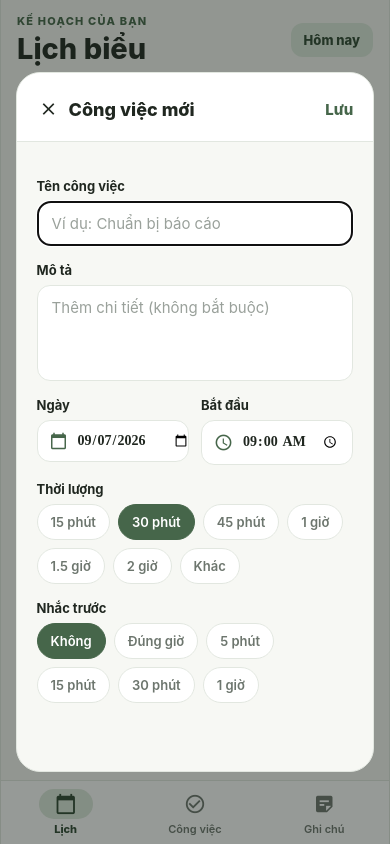
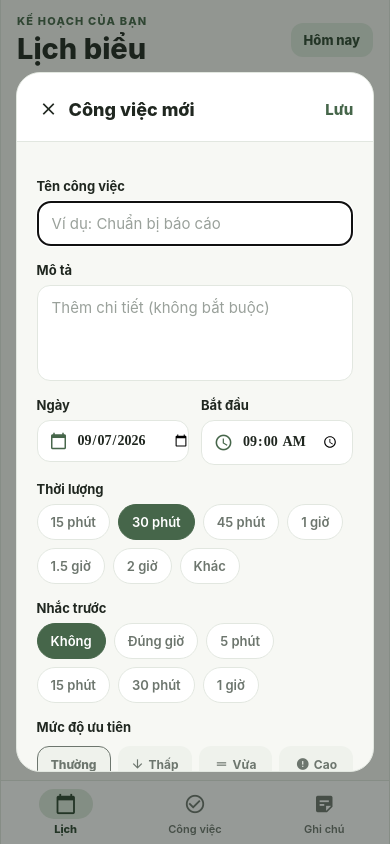
Before and after one commit to nhatduy8866/Planly, a React Native app: screen / in a window 390 px wide. Both pictures are taken after a click on the button "Thêm công việc". Built offline with nearby package versions, Linux system fonts and the light colour scheme.

Commit message:
feat: implement task priority with visual warning styles, form selector and sorting

```diff
--- a/src/components/TaskCard.tsx
+++ b/src/components/TaskCard.tsx
@@ -2,7 +2,7 @@ import { MaterialIcons } from '@expo/vector-icons';
 import { Pressable, StyleSheet, Text, View } from 'react-native';
 
 import { colors } from '../theme/colors';
-import type { Task } from '../types';
+import type { Task, TaskPriority } from '../types';
 import { formatDuration } from '../utils/date';
 import { IconButton } from './IconButton';
 
@@ -19,6 +19,12 @@ interface TaskCardProps {
   compact?: boolean;
 }
 
+const PRIORITY_COLORS: Record<Exclude<TaskPriority, 'none'>, string> = {
+  high: colors.priorityHigh,
+  medium: colors.priorityMedium,
+  low: colors.priorityLow,
+};
+
 export function TaskCard({
   task,
   onToggle,
@@ -31,8 +37,30 @@ export function TaskCard({
   disableMoveDown,
   compact = false,
 }: TaskCardProps) {
+  const priorityColor =
+    task.priority && task.priority !== 'none'
+      ? PRIORITY_COLORS[task.priority]
+      : null;
+
+  const priorityBorder =
+    !task.completed && task.priority === 'high'
+      ? styles.cardPriorityHigh
+      : !task.completed && task.priority === 'medium'
+        ? styles.cardPriorityMedium
+        : !task.completed && task.priority === 'low'
+          ? styles.cardPriorityLow
+          : null;
+
+  const timeColor = task.completed
+    ? colors.textMuted
+    : priorityColor ?? colors.primary;
+
+  const bellColor = task.completed
+    ? colors.textMuted
+    : priorityColor ?? colors.warning;
+
   return (
-    <View style={[styles.card, task.completed && styles.cardCompleted]}>
+    <View style={[styles.card, task.completed && styles.cardCompleted, priorityBorder]}>
       <Pressable
         accessibilityRole="checkbox"
         accessibilityState={{ checked: task.completed }}
@@ -49,10 +77,10 @@ export function TaskCard({
 
       <Pressable onPress={onEdit} style={styles.content}>
         <View style={styles.timeRow}>
-          <Text style={styles.time}>{task.startTime}</Text>
+          <Text style={[styles.time, { color: timeColor }]}>{task.startTime}</Text>
           <Text style={styles.meta}>· {formatDuration(task.durationMinutes)}</Text>
           {task.reminderMinutes !== null ? (
-            <MaterialIcons name="notifications-none" size={15} color={colors.warning} />
+            <MaterialIcons name="notifications" size={14} color={bellColor} />
           ) : null}
         </View>
         <Text
@@ -126,7 +154,7 @@ const styles = StyleSheet.create({
   checkButton: { paddingRight: 10, paddingTop: 2 },
   content: { flex: 1 },
   timeRow: { alignItems: 'center', flexDirection: 'row', gap: 5 },
-  time: { color: colors.primary, fontSize: 13, fontWeight: '800' },
+  time: { fontSize: 13, fontWeight: '800' },
   meta: { color: colors.textMuted, fontSize: 12 },
   title: { color: colors.text, fontSize: 15, fontWeight: '700', marginTop: 4 },
   completedText: { color: colors.textMuted, textDecorationLine: 'line-through' },
@@ -135,4 +163,16 @@ const styles = StyleSheet.create({
   moveActions: { flexDirection: 'row', gap: 4 },
   secondaryActions: { flexDirection: 'row', gap: 4, marginTop: 6 },
   smallButton: { borderRadius: 9, height: 30, width: 30 },
+  cardPriorityHigh: {
+    borderLeftColor: colors.priorityHigh,
+    borderLeftWidth: 4.5,
+  },
+  cardPriorityMedium: {
+    borderLeftColor: colors.priorityMedium,
+    borderLeftWidth: 4.5,
+  },
+  cardPriorityLow: {
+    borderLeftColor: colors.priorityLow,
+    borderLeftWidth: 4.5,
+  },
 });
--- a/src/components/TaskFormModal.tsx
+++ b/src/components/TaskFormModal.tsx
@@ -16,8 +16,9 @@ import {
 } from 'react-native';
 import { useSafeAreaInsets } from 'react-native-safe-area-context';
 
+import * as Haptics from 'expo-haptics';
 import { colors } from '../theme/colors';
-import type { ReminderMinutes, Task } from '../types';
+import type { ReminderMinutes, Task, TaskPriority } from '../types';
 import { fromDateKey, taskDateTime, toDateKey } from '../utils/date';
 import { IconButton } from './IconButton';
 
@@ -28,6 +29,7 @@ export interface TaskFormValues {
   startTime: string;
   durationMinutes: number;
   reminderMinutes: ReminderMinutes;
+  priority: TaskPriority;
 }
 
 interface TaskFormModalProps {
@@ -37,6 +39,19 @@ interface TaskFormModalProps {
   onClose: () => void;
   onSubmit: (values: TaskFormValues) => Promise<void> | void;
 }
+
+const PRIORITY_OPTIONS: {
+  label: string;
+  value: TaskPriority;
+  icon?: keyof typeof MaterialIcons.glyphMap;
+  color: string;
+  activeBg: string;
+}[] = [
+  { label: 'Thường', value: 'none', color: colors.textMuted, activeBg: colors.surfaceMuted },
+  { label: 'Thấp', value: 'low', icon: 'arrow-downward', color: colors.priorityLow, activeBg: colors.priorityLowSoft },
+  { label: 'Vừa', value: 'medium', icon: 'drag-handle', color: colors.priorityMedium, activeBg: colors.priorityMediumSoft },
+  { label: 'Cao', value: 'high', icon: 'error', color: colors.priorityHigh, activeBg: colors.priorityHighSoft },
+];
 
 const REMINDERS: { label: string; value: ReminderMinutes }[] = [
   { label: 'Không', value: null },
@@ -82,6 +97,9 @@ export function TaskFormModal({
   const [reminder, setReminder] = useState<ReminderMinutes>(
     task?.reminderMinutes ?? null,
   );
+  const [priority, setPriority] = useState<TaskPriority>(
+    task?.priority ?? 'none',
+  );
   const [picker, setPicker] = useState<'date' | 'time' | null>(null);
   const [error, setError] = useState('');
   const [saving, setSaving] = useState(false);
@@ -115,6 +133,7 @@ export function TaskFormModal({
         startTime,
         durationMinutes: Math.round(parsedDuration),
         reminderMinutes: reminder,
+        priority,
       });
       onClose();
     } catch {
@@ -329,6 +348,46 @@ export function TaskFormModal({
               })}
             </View>
 
+            <Text style={styles.label}>Mức độ ưu tiên</Text>
+            <View style={styles.priorityRow}>
+              {PRIORITY_OPTIONS.map((item) => {
+                const active = item.value === priority;
+                return (
+                  <Pressable
+                    key={item.value}
+                    onPress={() => {
+                      setPriority(item.value);
+                      void Haptics.selectionAsync();
+                    }}
+                    style={({ pressed }) => [
+                      styles.priorityChip,
+                      active && {
+                        backgroundColor: item.activeBg,
+                        borderColor: item.color,
+                      },
+                      pressed && styles.pressed,
+                    ]}
+                  >
+                    {item.icon ? (
+                      <MaterialIcons
+                        name={item.icon}
+                        size={14}
+                        color={active ? item.color : colors.textMuted}
+                      />
+                    ) : null}
+                    <Text
+                      style={[
+                        styles.priorityChipText,
+                        active && { color: item.color, fontWeight: '800' },
+                      ]}
+                    >
+                      {item.label}
+                    </Text>
+                  </Pressable>
+                );
+              })}
+            </View>
+
             {error ? <Text style={styles.error}>{error}</Text> : null}
 
             {Platform.OS === 'android' && picker ? (
@@ -496,6 +555,28 @@ const styles = StyleSheet.create({
   chipActive: { backgroundColor: colors.primary, borderColor: colors.primary },
   chipText: { color: colors.textMuted, fontSize: 13, fontWeight: '600' },
   chipTextActive: { color: colors.white },
+  priorityRow: {
+    flexDirection: 'row',
+    gap: 7,
+    marginTop: 4,
+  },
+  priorityChip: {
+    alignItems: 'center',
+    backgroundColor: colors.surfaceMuted,
+    borderColor: 'transparent',
+    borderRadius: 12,
+    borderWidth: 1.5,
+    flex: 1,
+    flexDirection: 'row',
+    gap: 4,
+    justifyContent: 'center',
+    paddingVertical: 10,
+  },
+  priorityChipText: {
+    color: colors.textMuted,
+    fontSize: 12,
+    fontWeight: '700',
+  },
   error: { color: colors.danger, fontSize: 13, marginTop: 16 },
   pressed: { opacity: 0.7 },
 });
--- a/src/screens/ScheduleScreen.tsx
+++ b/src/screens/ScheduleScreen.tsx
@@ -52,7 +52,7 @@ export function ScheduleScreen() {
   const [selectedDate, setSelectedDate] = useState(todayKey);
   const [cursor, setCursor] = useState(() => new Date());
   const [formVisible, setFormVisible] = useState(false);
-  const [sortMode, setSortMode] = useState<'time' | 'title'>('time');
+  const [sortMode, setSortMode] = useState<'time' | 'title' | 'priority'>('time');
   const [editingTask, setEditingTask] = useState<Task | undefined>();
   const [deletingTask, setDeletingTask] = useState<Task | undefined>();
 
@@ -173,11 +173,12 @@ export function ScheduleScreen() {
             <SortDropdown
               options={[
                 { key: 'time', label: 'Theo giờ', icon: 'schedule' },
+                { key: 'priority', label: 'Theo ưu tiên', icon: 'flag' },
                 { key: 'title', label: 'Theo tên', icon: 'sort-by-alpha' },
               ]}
               selectedKey={sortMode}
               onSelect={(key) => {
-                const nextSort = key as 'time' | 'title';
+                const nextSort = key as 'time' | 'title' | 'priority';
                 setSortMode(nextSort);
                 dispatch({
                   type: 'sort_day',
--- a/src/store/plannerReducer.ts
+++ b/src/store/plannerReducer.ts
@@ -7,13 +7,20 @@ export const initialPlannerState: PlannerState = {
   hydrated: false,
 };
 
+const PRIORITY_WEIGHT: Record<string, number> = {
+  high: 3,
+  medium: 2,
+  low: 1,
+  none: 0,
+};
+
 export type PlannerAction =
   | { type: 'hydrate'; payload: Pick<PlannerState, 'tasks' | 'notes'> }
   | { type: 'upsert_task'; payload: Task }
   | { type: 'delete_task'; payload: { id: string } }
   | { type: 'toggle_task'; payload: { id: string } }
   | { type: 'move_task'; payload: { id: string; direction: -1 | 1 } }
-  | { type: 'sort_day'; payload: { date: string; by?: 'time' | 'title' } }
+  | { type: 'sort_day'; payload: { date: string; by?: 'time' | 'title' | 'priority' } }
   | { type: 'upsert_note'; payload: Note }
   | { type: 'delete_note'; payload: { id: string } };
 
@@ -93,6 +100,15 @@ export function plannerReducer(
       const sortedDay = state.tasks
         .filter((task) => task.date === action.payload.date)
         .sort((a, b) => {
+          if (by === 'priority') {
+            const weightA = PRIORITY_WEIGHT[a.priority ?? 'none'] ?? 0;
+            const weightB = PRIORITY_WEIGHT[b.priority ?? 'none'] ?? 0;
+            return (
+              weightB - weightA ||
+              timeToMinutes(a.startTime) - timeToMinutes(b.startTime) ||
+              (a.order ?? 0) - (b.order ?? 0)
+            );
+          }
           if (by === 'title') {
             return (
               a.title.localeCompare(b.title, 'vi-VN') ||
--- a/src/theme/colors.ts
+++ b/src/theme/colors.ts
@@ -12,6 +12,15 @@ export const colors = {
   danger: '#B84D47',
   dangerSoft: '#F8E5E3',
   warning: '#A36A28',
+  warningSoft: '#FBF2E3',
+  info: '#4B738A',
+  infoSoft: '#E6F0F5',
+  priorityHigh: '#DC2626',
+  priorityHighSoft: '#FEE2E2',
+  priorityMedium: '#D97706',
+  priorityMediumSoft: '#FEF3C7',
+  priorityLow: '#2563EB',
+  priorityLowSoft: '#E0F2FE',
   white: '#FFFFFF',
   shadow: '#172019',
 } as const;
--- a/src/types/index.ts
+++ b/src/types/index.ts
@@ -1,6 +1,8 @@
 export type CalendarMode = 'week' | 'month';
 
 export type ReminderMinutes = null | 0 | 5 | 10 | 15 | 30 | 60;
+
+export type TaskPriority = 'low' | 'medium' | 'high' | 'none';
 
 export interface Task {
   id: string;
@@ -13,6 +15,7 @@ export interface Task {
   notificationId?: string;
   completed: boolean;
   order: number;
+  priority?: TaskPriority;
   createdAt: string;
   updatedAt: string;
 }
```
Also changed, not shown: src/screens/TasksScreen.tsx (+21 -2 lines), 2 other files (tests, documents, lock files or other folders).
